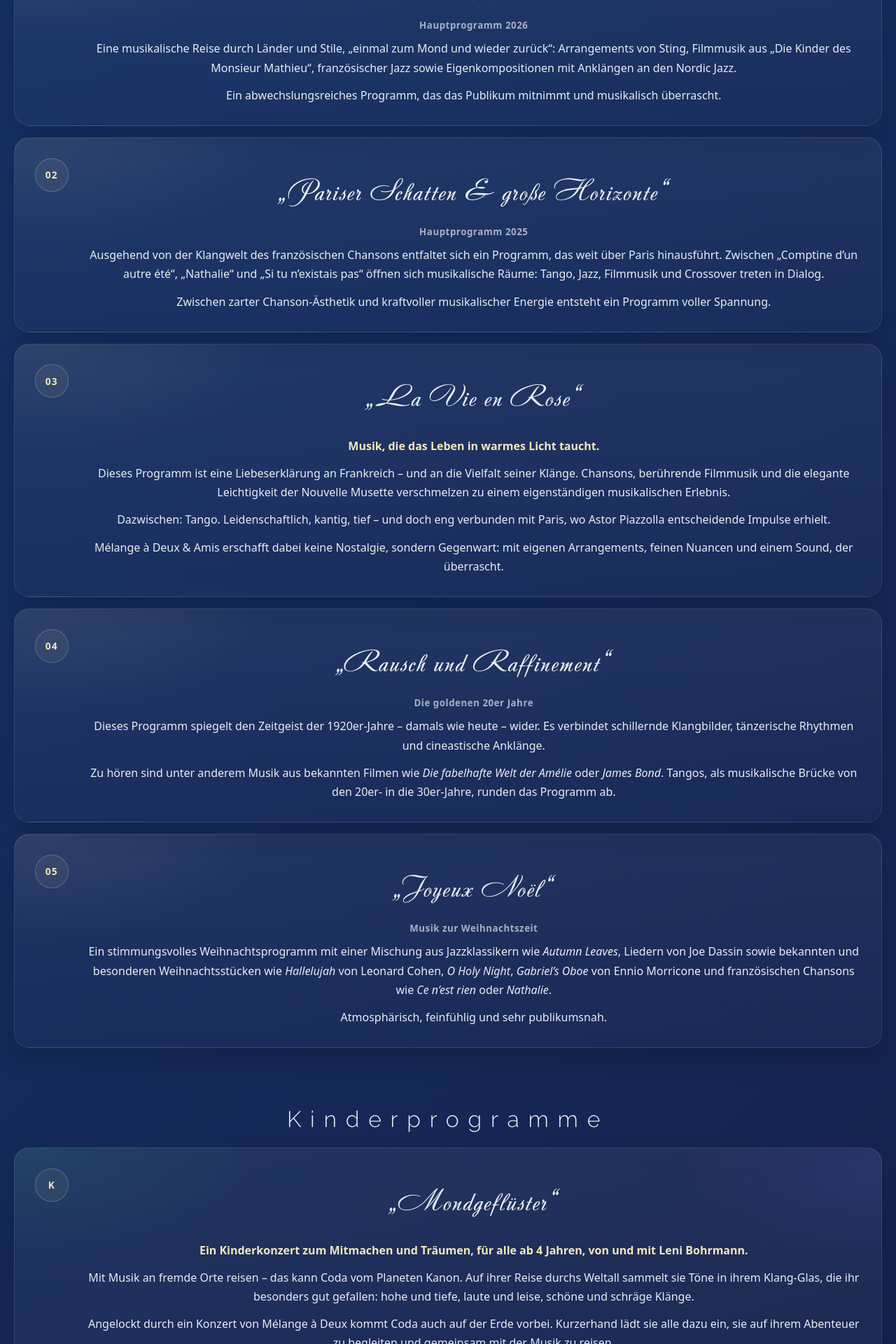
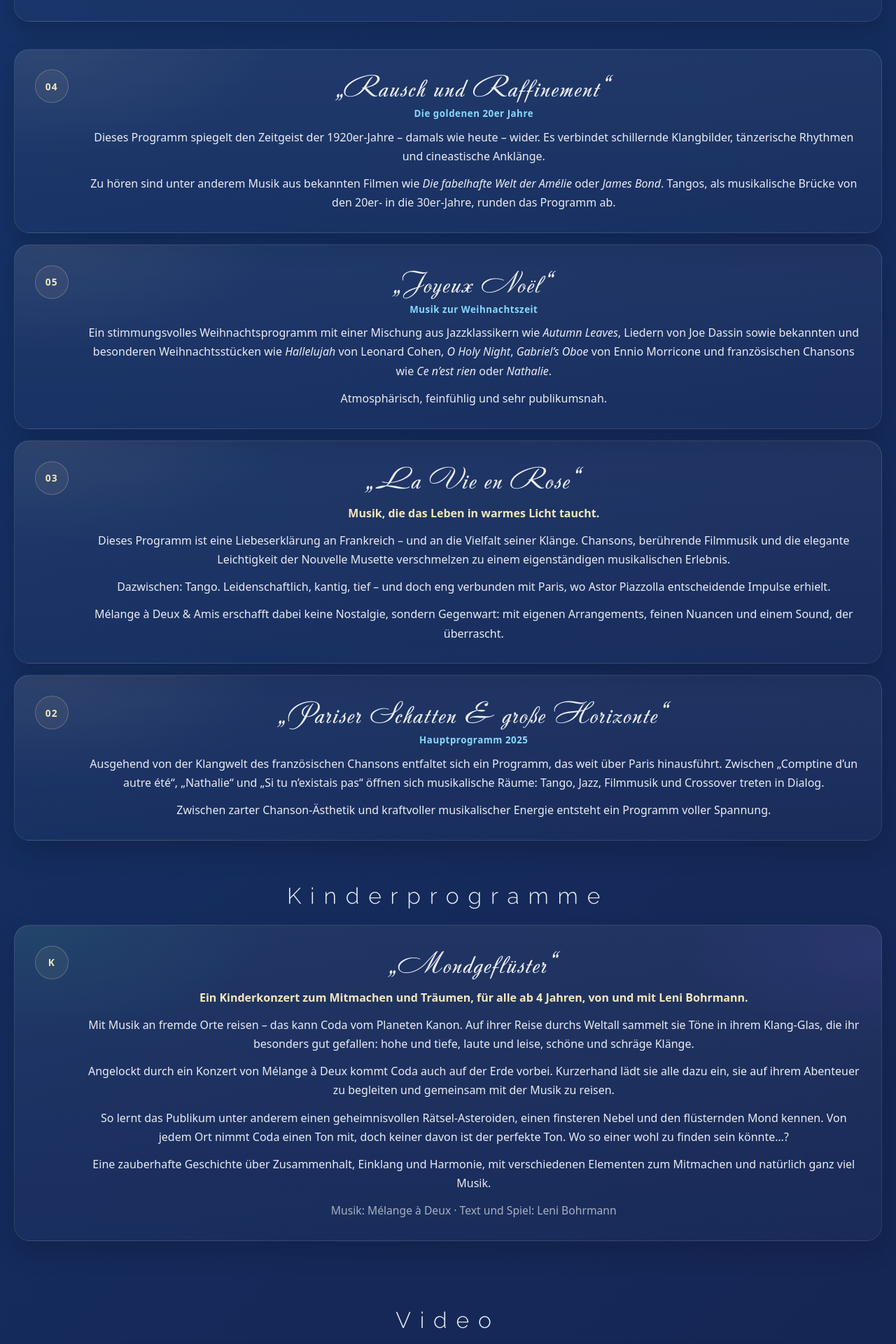
Before and after one commit to OBO-WAN/Melangea_Prototype, a PHP site: page /programme.html in a window 1280 px wide. Shown: the part 1360-3280 px from the top of the page at 70% size. Run offline with PHP 8.4, Linux system fonts and the light colour scheme; some libraries are stand-ins or nearby versions.

Commit message:
Programme in Progress II

```diff
--- a/css/subpages/programme.css
+++ b/css/subpages/programme.css
@@ -118,7 +118,7 @@
   color: var(--text);
   font-family: "Andantino", "Brush Script MT", "Segoe Script", cursive;
   font-size: clamp(2.6rem, 4.8vw, 2.4rem);
-  line-height: 2.2;
+  line-height: normal;
   font-weight: 400;
   letter-spacing: 0.02em;
   text-wrap: balance;
@@ -127,7 +127,7 @@
 .programmes-programme h3 span {
   display: block;
   margin-top: 0.35rem;
-  color: var(--muted);
+  color: #85d9ff;
   font-family: var(--font-sans);
   font-size: 0.32em;
   font-weight: 650;
@@ -212,3 +212,31 @@
     justify-items: start;
   }
 }
+
+.programmes-hero.section {
+  margin-bottom: 0;
+  padding-bottom: 0.0rem;
+}
+
+.programmes-repertoire.section {
+  margin-top: 0;
+  padding-top: 0;
+}
+
+.programmes-divider {
+  margin: 0.25rem auto clamp(0.85rem, 1.8vw, 1.4rem);
+}
+
+.programmes-video {
+  padding-top: clamp(1rem, 2.5vw, 2rem);
+  padding-bottom: clamp(1.5rem, 3vw, 2.5rem);
+}
+
+.programmes-video__head {
+  margin-bottom: 1.25rem;
+}
+
+.programmes-video__embed {
+  width: min(960px, 100%);
+  margin: 0 auto;
+}
--- a/programme.html
+++ b/programme.html
@@ -61,15 +61,17 @@
     <section class="section programmes-hero" aria-label="Mélange à Deux & Amis live">
       <div class="container programmes-hero__inner" data-aos="fade-up">
         <figure class="programmes-hero__image">
-          <img
-            src="assets/IMG/programme/team.webp"
-            alt="Mélange à Deux & Amis live auf der Bühne"
-            loading="eager"
-            decoding="async"
-          />
+          <img src="assets/IMG/programme/team.webp" alt="Mélange à Deux & Amis live auf der Bühne" loading="eager"
+            decoding="async" />
         </figure>
       </div>
     </section>
+
+    <div class="programmes-divider hero-divider" aria-hidden="true">
+      <span></span>
+    </div>
+
+
 
     <section class="section programmes-repertoire" aria-labelledby="programmes-repertoire-title">
       <div class="container programmes-repertoire__inner">
@@ -83,7 +85,7 @@
           </div>
         </div>
 
-        <div class="programmes-list" aria-label="Programme für Erwachsene">
+        <div class="programmes-list" aria-label="Programme">
           <article class="card programmes-programme" data-aos="fade-up">
             <div class="programmes-programme__number" aria-hidden="true">01</div>
             <div class="programmes-programme__content">
@@ -98,47 +100,9 @@
               </p>
             </div>
           </article>
+        </div>
 
-          <article class="card programmes-programme" data-aos="fade-up">
-            <div class="programmes-programme__number" aria-hidden="true">02</div>
-            <div class="programmes-programme__content">
-              <h3>„Pariser Schatten &amp; große Horizonte“ <span>Hauptprogramm 2025</span></h3>
-              <p>
-                Ausgehend von der Klangwelt des französischen Chansons entfaltet sich ein Programm,
-                das weit über Paris hinausführt. Zwischen „Comptine d’un autre été“, „Nathalie“
-                und „Si tu n’existais pas“ öffnen sich musikalische Räume: Tango, Jazz, Filmmusik
-                und Crossover treten in Dialog.
-              </p>
-              <p>
-                Zwischen zarter Chanson-Ästhetik und kraftvoller musikalischer Energie entsteht ein
-                Programm voller Spannung.
-              </p>
-            </div>
-          </article>
-
-          <article class="card programmes-programme" data-aos="fade-up">
-            <div class="programmes-programme__number" aria-hidden="true">03</div>
-            <div class="programmes-programme__content">
-              <h3>„La Vie en Rose“</h3>
-              <p class="programmes-programme__lead">
-                Musik, die das Leben in warmes Licht taucht.
-              </p>
-              <p>
-                Dieses Programm ist eine Liebeserklärung an Frankreich – und an die Vielfalt seiner Klänge.
-                Chansons, berührende Filmmusik und die elegante Leichtigkeit der Nouvelle Musette
-                verschmelzen zu einem eigenständigen musikalischen Erlebnis.
-              </p>
-              <p>
-                Dazwischen: Tango. Leidenschaftlich, kantig, tief – und doch eng verbunden mit Paris,
-                wo Astor Piazzolla entscheidende Impulse erhielt.
-              </p>
-              <p>
-                Mélange à Deux &amp; Amis erschafft dabei keine Nostalgie, sondern Gegenwart:
-                mit eigenen Arrangements, feinen Nuancen und einem Sound, der überrascht.
-              </p>
-            </div>
-          </article>
-
+        <div class="programmes-list" aria-label="Weitere Programme">
           <article class="card programmes-programme" data-aos="fade-up">
             <div class="programmes-programme__number" aria-hidden="true">04</div>
             <div class="programmes-programme__content">
@@ -171,7 +135,46 @@
               </p>
             </div>
           </article>
+
+          <article class="card programmes-programme" data-aos="fade-up">
+            <div class="programmes-programme__number" aria-hidden="true">03</div>
+            <div class="programmes-programme__content">
+              <h3>„La Vie en Rose“</h3>
+              <p class="programmes-programme__lead">
+                Musik, die das Leben in warmes Licht taucht.
+              </p>
+              <p>
+                Dieses Programm ist eine Liebeserklärung an Frankreich – und an die Vielfalt seiner Klänge.
+                Chansons, berührende Filmmusik und die elegante Leichtigkeit der Nouvelle Musette
+                verschmelzen zu einem eigenständigen musikalischen Erlebnis.
+              </p>
+              <p>
+                Dazwischen: Tango. Leidenschaftlich, kantig, tief – und doch eng verbunden mit Paris,
+                wo Astor Piazzolla entscheidende Impulse erhielt.
+              </p>
+              <p>
+                Mélange à Deux &amp; Amis erschafft dabei keine Nostalgie, sondern Gegenwart:
+                mit eigenen Arrangements, feinen Nuancen und einem Sound, der überrascht.
+              </p>
             </div>
+          </article>
+
+          <article class="card programmes-programme" data-aos="fade-up">
+            <div class="programmes-programme__number" aria-hidden="true">02</div>
+            <div class="programmes-programme__content">
+              <h3>„Pariser Schatten &amp; große Horizonte“ <span>Hauptprogramm 2025</span></h3>
+              <p>
+                Ausgehend von der Klangwelt des französischen Chansons entfaltet sich ein Programm,
+                das weit über Paris hinausführt. Zwischen „Comptine d’un autre été“, „Nathalie“
+                und „Si tu n’existais pas“ öffnen sich musikalische Räume: Tango, Jazz, Filmmusik
+                und Crossover treten in Dialog.
+              </p>
+              <p>
+                Zwischen zarter Chanson-Ästhetik und kraftvoller musikalischer Energie entsteht ein
+                Programm voller Spannung.
+              </p>
+            </div>
+          </article>
 
           <div class="programmes-children" aria-label="Kinderprogramme">
             <div class="section-head programmes-children__head" data-aos="fade-up">
@@ -213,6 +216,63 @@
               </div>
             </article>
           </div>
+
+          <section class="section programmes-video" aria-labelledby="programmes-video-title">
+            <div class="container" data-aos="fade-up">
+              <div class="section-head programmes-video__head">
+                <h2 id="programmes-video-title">Video</h2>
+              </div>
+
+              <div class="video-embed programmes-video__embed">
+                <iframe src="https://www.youtube-nocookie.com/embed/qNYEwVL6Sg0" title="Mélange à Deux & Amis Video"
+                  loading="lazy"
+                  allow="accelerometer; autoplay; clipboard-write; encrypted-media; gyroscope; picture-in-picture; web-share"
+                  allowfullscreen referrerpolicy="strict-origin-when-cross-origin"></iframe>
+              </div>
+            </div>
+          </section>
+
+          <article class="card programmes-programme programmes-programme--child" data-aos="fade-up">
+            <div class="programmes-programme__number" aria-hidden="true">K</div>
+            <div class="programmes-programme__content">
+              <h3>„Es klopft bei Wanja in der Nacht“</h3>
+              <p>
+                In dieser Friedenspreis-gekrönten Erzählung haben vier verschiedene Wesen den Mut,
+                ihre Ängste voreinander zu überwinden und so ein friedvolles Miteinander für eine
+                ganze Nacht unter einem Dach zu schaffen.
+              </p>
+              <p>
+                In einer eiseskalten Schneesturmnacht bietet einzig Wanjas einsame Hütte am Waldesrand
+                wärmende Zufluchtstätte für erst einen jämmerlich frierenden Hasen, dann einen ebensolchen
+                Fuchs und später noch einen Bären.
+              </p>
+              <p>
+                Während die einzelnen Tiere die Gefahr, die vom jeweils anderen Tier für sie selbst ausgeht,
+                fürchten und die weiteren Hilfsbedürftigen lieber ausgrenzen und sich selbst so in Sicherheit
+                wähnen möchten, erkennt Wanja die Not, öffnet ihnen allen seine Tür und bewahrt sie damit
+                vor dem Erfrierungstod.
+              </p>
+              <p>
+                Mehr noch: Sie verbringen alle vier gemeinsam eine friedliche Nacht in der beheizten Hütte,
+                obwohl draußen weiter der Sturm tobt. Doch das Vertrauen in den Frieden ist noch zu frisch.
+                Ganz früh am Morgen überkommt die tierischen Gäste wieder Zweifel und Furcht. Einer nach
+                dem anderen fliehen sie ihre wohlige Herberge und gehen wieder getrennte Wege.
+              </p>
+              <p>
+                Wanja wundert sich, ob er sich das alles nur eingebildet hat. Aber nein, da sind eindeutig
+                die Spuren der anderen vor seiner Hütte im frischen Schnee zu sehen.
+              </p>
+              <p>
+                Anja Kleinhans spielt und erzählt diese berührende Wintergeschichte für kleine und große
+                Menschen jeden Alters in der Regie von Uli Hoch und musikalisch begleitet vom Duo
+                <em>Mélange à Deux</em> – Ulrike Albeseder an der Oboe und Uwe Hanewald am Akkordeon.
+              </p>
+              <p class="programmes-programme__credits">
+                Musik: Mélange à Deux · Ulrike Albeseder – Oboe · Uwe Hanewald – Akkordeon
+              </p>
+            </div>
+          </article>
+        </div>
       </div>
     </section>
 
@@ -222,7 +282,8 @@
         <div class="cta card programmes-cta-card" data-aos="fade-up">
           <div>
             <h2 id="programmes-cta-title">Interesse an einem Programm?</h2>
-            <p class="muted">Gerne senden wir ein passendes Konzept, technische Anforderungen und ein individuelles Angebot.</p>
+            <p class="muted">Gerne senden wir ein passendes Konzept, technische Anforderungen und ein individuelles
+              Angebot.</p>
           </div>
           <div class="cta-actions programmes-cta-actions">
             <a class="btn" href="mailto:info@melange2.com">Jetzt anfragen</a>
```
Also changed, not shown: konzerte.html (+6 -8 lines). Lines whose indentation alone changed are shown as unchanged.
